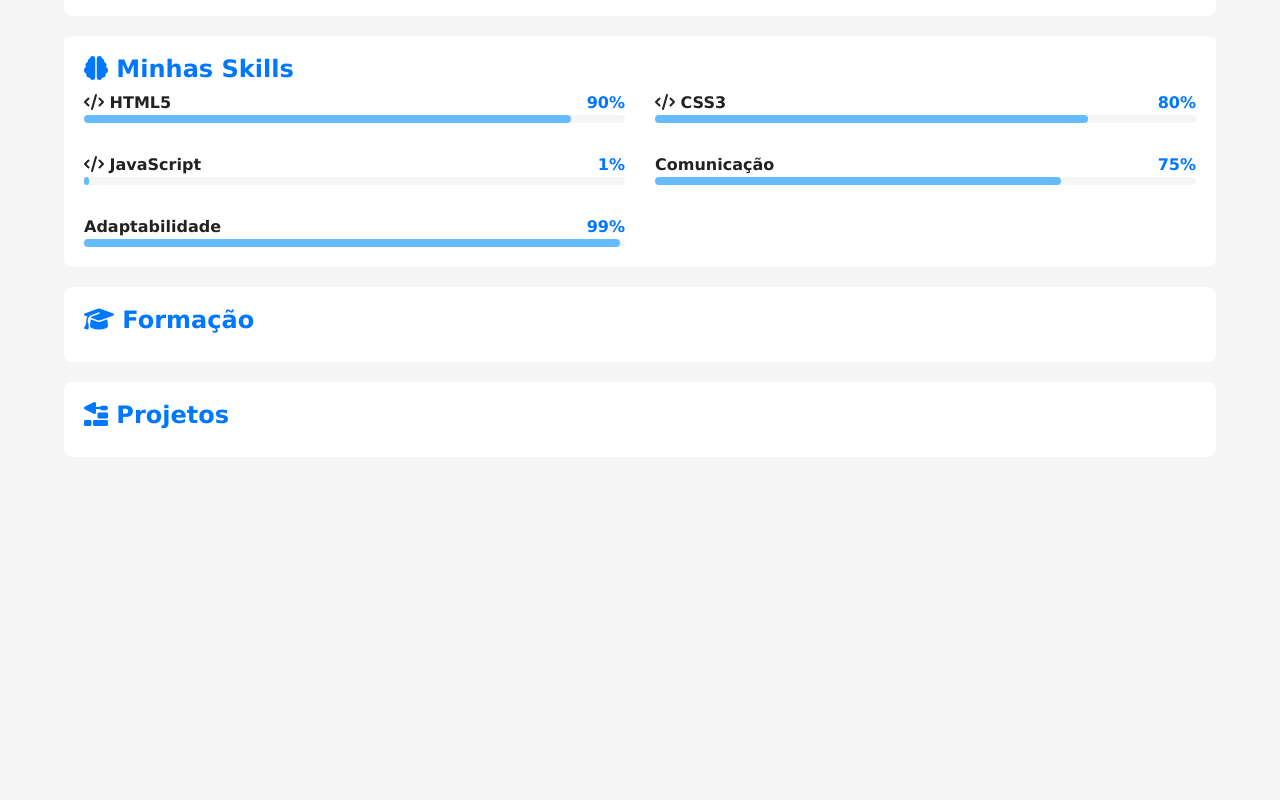
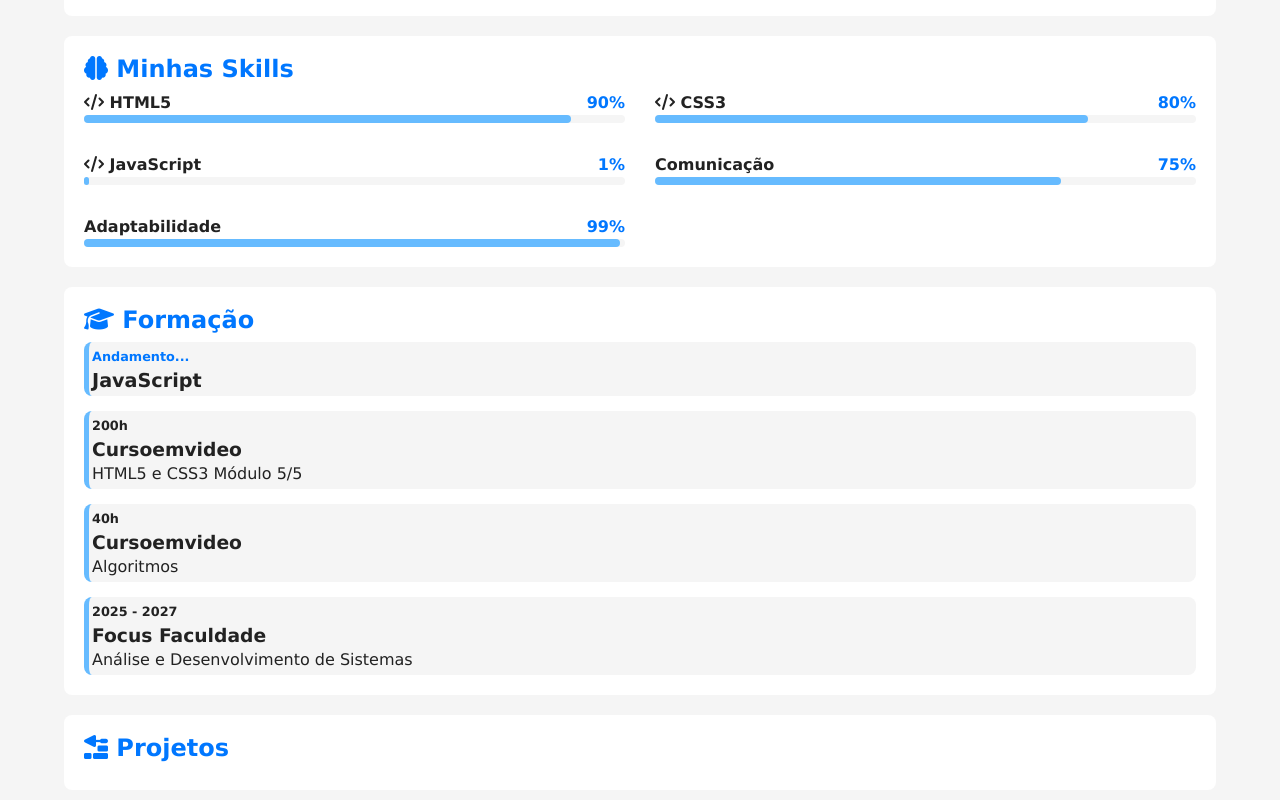
Before and after one commit to Rickctrl1/projeto-portfolio2, a plain HTML site: page index.html in a window 1280 px wide. Shown: the part 1174-1974 px from the top of the page. Before the commit the page ends 1651 px from the top, so only its background shows below. Drawn offline with Linux system fonts and the light colour scheme.

Commit message:
formações

```diff
--- a/estilos/style.css
+++ b/estilos/style.css
@@ -182,6 +182,39 @@ article h2{
   border-radius: 4px;
 }
 
+#formacao-container{
+  display: flex;
+  flex-direction: column-reverse;
+  gap: 15px;
+
+}
+
+#formacao-container .curso {
+  background-color: var(--fundo-principal);
+  border-radius: 8px;
+  border-left: 5px solid var(--destaque-inverso);
+  padding-left: 12px;
+  transition: border-width 0.2s;
+  padding: 3px;
+}
+
+#formacao-container .curso:hover{
+  border-left-width: 20px;
+  border-color: var(--destaque);
+  cursor: pointer;
+}
+
+#formacao-container .periodo{
+  font-size: 0.8em;
+  font-weight: bold;
+  color: var(--texto);
+}
+
+#formaca-container .instituicao{
+  color: var(--destaque-inverso);
+  font-size: 1.1em;
+}
+
 @media screen and (min-width: 768px){
   #skill-container {
     grid-template-columns: 1fr 1fr;
--- a/index.html
+++ b/index.html
@@ -122,11 +122,38 @@
                     </div>
                     <!--aqui-->
                 </div>
-
             </article> <!--fim article#skills-->
 
             <article id="formacao">
                 <h2><i class="fa-solid fa-graduation-cap"></i> Formação</h2>
+
+                <div id="formacao-container">
+                    <div class="curso">
+                        <p class="periodo">2025 - 2027</p>
+                        <h3 class="instituicao"> Focus Faculdade</h3>
+                        <p class="titulacao">Análise e Desenvolvimento de Sistemas</p>
+                    </div>
+
+                    <div class="curso">
+                        <p class="periodo">40h</p>
+                        <h3 class="instituicao"> Cursoemvideo</h3>
+                        <p class="titulacao">Algoritmos</p>
+                    </div>
+
+                    <div class="curso">
+                        <p class="periodo">200h</p>
+                        <h3 class="instituicao"> Cursoemvideo</h3>
+                        <p class="titulacao">HTML5 e CSS3 Módulo 5/5</p>
+                    </div>
+
+                    <div class="curso">
+                        <p style="color: var(--destaque)" class="periodo">Andamento...</p>
+                        <h3 class="instituicao"></h3>
+                        <p style="font-weight: bold; font-size: 1.2em;" class="titulacao">JavaScript</p>
+                    </div>
+                    <!--aqui-->
+                </div>
+
             </article> <!--fim article#formacao-->
 
             <article id="projetos">
```
